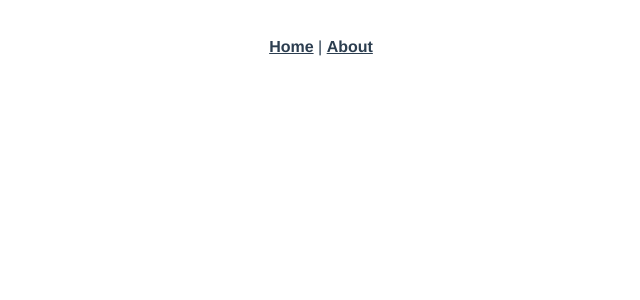
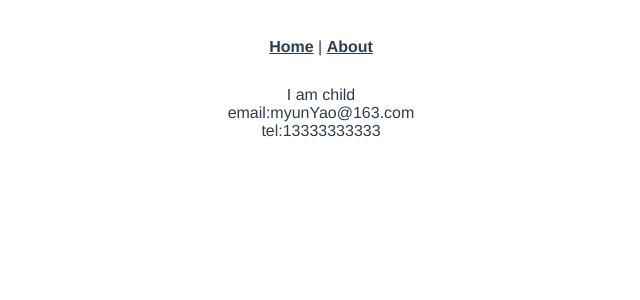
Before and after one commit to myunYao/vue, a Vue app: page /#/name_view in a window 1280 px wide. Shown: the top 300 px of the page, without its empty margins (319-959 px from the left). Built offline with nearby package versions, Linux system fonts and the light colour scheme.

Commit message:
命名视图demo

```diff
--- a/src/App.vue
+++ b/src/App.vue
@@ -5,6 +5,8 @@
             <router-link :to="{name:'about'}">About</router-link>
         </div>
         <router-view />
+        <router-view name="email" />
+        <router-view name="tel" />
     </div>
 </template>
 
--- a/src/router/router.js
+++ b/src/router/router.js
@@ -32,5 +32,13 @@ export default [
         component: () => import('@/views/child.vue')
       }
     ]
+  },
+  {
+    path: '/name_view',
+    components: {
+      default: () => import('@/views/child.vue'),
+      email: () => import('@/views/email.vue'),
+      tel: () => import('@/views/tel.vue')
+    }
   }
 ]
--- /dev/null
+++ b/src/views/email.vue
@@ -0,0 +1,3 @@
+<template>
+    <div>email:myunYao@163.com</div>
+</template>
--- /dev/null
+++ b/src/views/tel.vue
@@ -0,0 +1,3 @@
+<template>
+    <div>tel:13333333333</div>
+</template>
```
